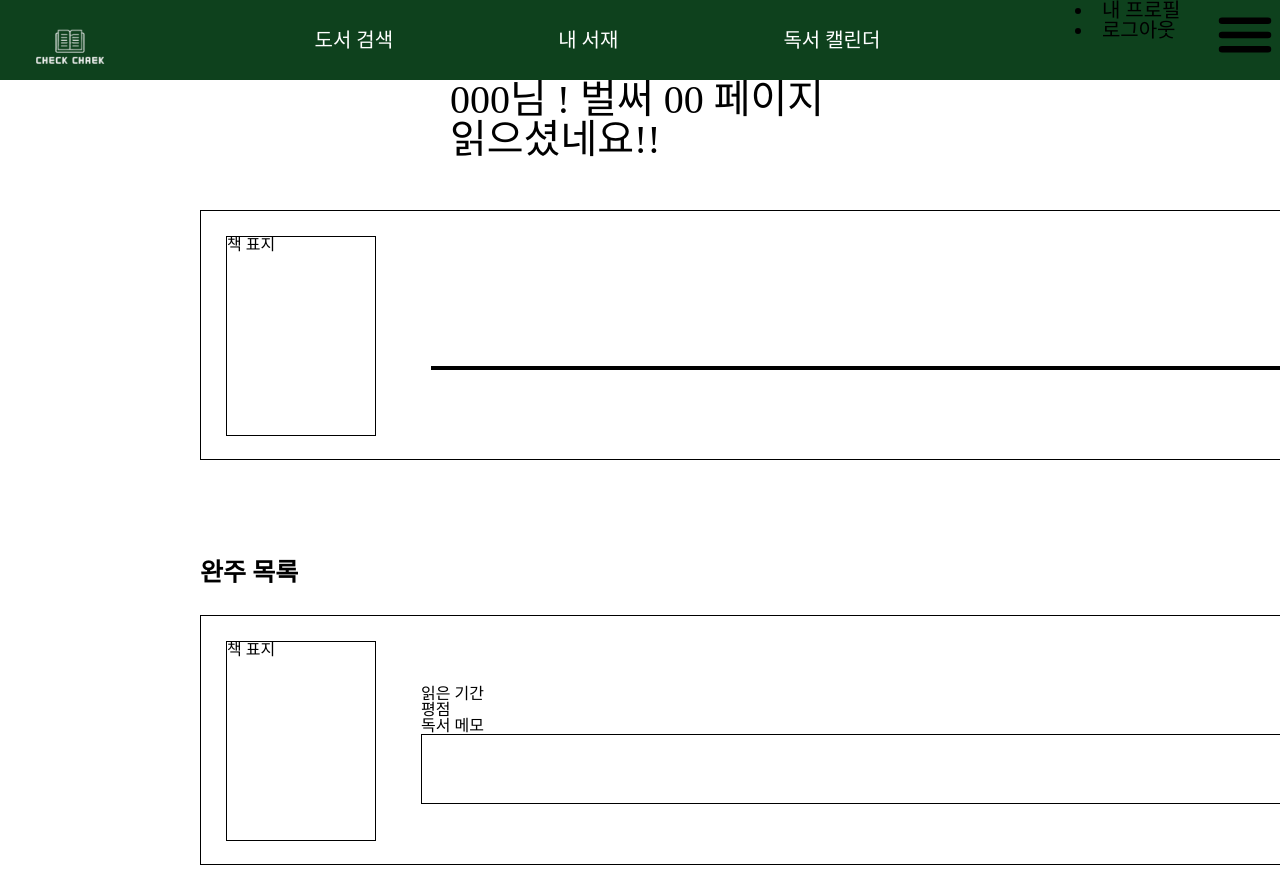
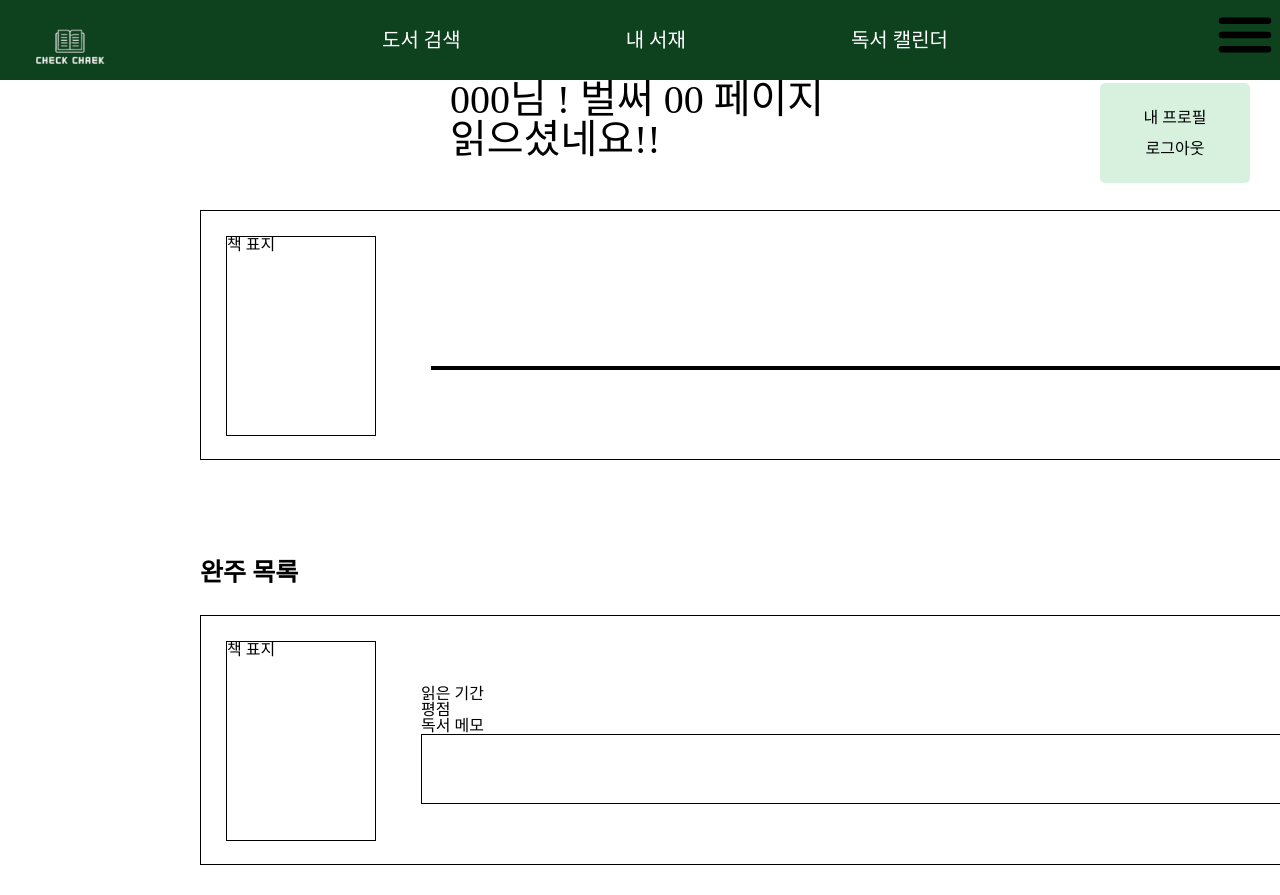
Before and after one commit to Dello96/letitCO, a React (Create React App) app: page / in a window 1280 px wide. Both pictures are taken after a click on the icon 1244 px from the left and 35 px from the top of the page. Shown: the top 895 px of the page. Built offline with nearby package versions, Linux system fonts and the light colour scheme.

Commit message:
Nav.tsx modal 기능까지 구현, css 수정 필요, 프로필 연결필요

```diff
--- a/package.json
+++ b/package.json
@@ -20,6 +20,7 @@
     "@types/node": "^16.7.13",
     "@types/react": "^18.0.0",
     "@types/react-dom": "^18.0.0",
+    "@types/react-modal": "^3.16.3",
     "antd": "^5.12.5",
     "axios": "^1.6.2",
     "http-proxy-middleware": "^2.0.6",
@@ -28,6 +29,7 @@
     "react-dom": "^18.2.0",
     "react-hook-form": "^7.49.2",
     "react-icons": "^4.12.0",
+    "react-modal": "^3.16.1",
     "react-query": "^3.39.3",
     "react-redux": "^9.0.4",
     "react-router-dom": "^6.21.1",
--- a/src/components/Loading.tsx
+++ b/src/components/Loading.tsx
@@ -15,7 +15,7 @@ const StBackground = styled.div`
   height: 100vh;
   top: 0;
   left: 0;
-  background: #ffffffb7;
+  background: transparent;
   z-index: 999;
   display: flex;
   flex-direction: column;
--- /dev/null
+++ b/src/components/ModalBackgound.tsx
@@ -0,0 +1,18 @@
+import React from 'react';
+import ModalBox from './ModalBox';
+import styled from 'styled-components';
+
+function ModalBackgound() {
+  return (
+    <StBackGround>
+      <ModalBox />
+    </StBackGround>
+  );
+}
+
+const StBackGround = styled.div`
+  width: 100%;
+  height: 100%;
+  background-color: transparent;
+`;
+export default ModalBackgound;
--- /dev/null
+++ b/src/components/ModalBox.tsx
@@ -0,0 +1,44 @@
+import React from 'react';
+import { useNavigate } from 'react-router-dom';
+import styled from 'styled-components';
+import { supabase } from '../supabaseClient';
+
+// type props ={
+//     setModalToggle :React.Dispatch<React.SetStateAction<boolean>>
+// }
+
+function ModalBox() {
+  const navigate = useNavigate();
+
+  const signOutHandler = async () => {
+    const { error } = await supabase.auth.signOut();
+    console.log(error);
+    navigate('/login');
+    alert('로그아웃 되었습니다.');
+    // console.log()
+  };
+  return (
+    <StModal>
+      <div onClick={() => navigate('')}>내 프로필</div>
+      <div onClick={signOutHandler}>로그아웃</div>
+    </StModal>
+  );
+}
+const StModal = styled.div`
+  width: 150px;
+  height: 100px;
+  background-color: #d8f1df;
+
+  position: absolute;
+  top: 80px;
+  right: 30px;
+  display: flex;
+  flex-direction: column;
+  justify-content: center;
+  align-items: center;
+  border-radius: 5px;
+  gap: 15px;
+  margin-top: 3px;
+`;
+
+export default ModalBox;
--- a/src/components/Nav/index.tsx
+++ b/src/components/Nav/index.tsx
@@ -1,15 +1,19 @@
 import React, { useState } from 'react';
 import { useNavigate } from 'react-router-dom';
 import { IoMenu } from 'react-icons/io5';
-import { StLogo, StNavMenu, StNavMenuNone, StNavbar, StTabList, StTabListItem } from './style';
+import { StLogo, StNavbar, StTabList, StTabListItem } from './style';
 import logoWhite from '../../assets/logo.white.png';
+import ModalBackgound from '../ModalBackgound';
+// import ReactModal from 'react-modal';
+// import { StCustomModal } from './style';
 function Nav() {
   const navigate = useNavigate();
-  const [toggle, setToggle] = useState(false);
+  const [toggle, setToggle] = useState<boolean>(false);
   const onclickToggleHandler = () => {
     setToggle(!toggle);
   };
   return (
+    <>
       <StNavbar>
         <StLogo src={`${logoWhite}`} onClick={() => navigate('/')} />
         <StTabList>
@@ -17,18 +21,24 @@ function Nav() {
           <StTabListItem onClick={() => navigate('/bookshelf')}>내 서재</StTabListItem>
           <StTabListItem onClick={() => navigate('/calendar')}>독서 캘린더</StTabListItem>
         </StTabList>
-      <StNavMenu>
-        <li>내 프로필</li>
-        <li>로그아웃</li>
-      </StNavMenu>
-      {toggle ? (
+
+        {/* {toggle ? (
         <StNavMenuNone>
-          <li>내 프로필</li>
-          <li>로그아웃</li>
+          <div>내 프로필</div>
+          <div>로그아웃</div>
         </StNavMenuNone>
-      ) : null}
+      ) : null} */}
+
+        {/* <ReactModal
+      isOpen={onclickToggleHandler}
+      onRequestClose={onclickToggleHandler}
+      style={StCustomModal}
+      shouldCloseOnOverlayClick={true}
+      ></ReactModal> */}
         <IoMenu size={70} onClick={onclickToggleHandler} />
       </StNavbar>
+      <div>{toggle && <ModalBackgound />}</div>
+    </>
   );
 }
 
--- a/src/components/Nav/style.ts
+++ b/src/components/Nav/style.ts
@@ -1,3 +1,4 @@
+import ReactModal from 'react-modal';
 import styled from 'styled-components';
 
 export const StNavbar = styled.nav`
@@ -29,22 +30,28 @@ export const StTabListItem = styled.li`
   cursor: pointer;
 `;
 export const StNavMenuNone = styled.div`
-  display: none;
-  @media screen and (max-width: 200) {
-    display: flex;
-    flex-direction: column;
-    list-style: none;
-    align-items: center;
-    width: 80%;
-    padding-bottom: 10px;
-    gap: 5px;
-    li {
-      width: 100%;
-      text-align: center;
-    }
-    li:hover {
-    }
-  }
+  display: flex;
+  flex-direction: column;
 `;
 
-export const StNavMenu = styled.div``;
+export const StCustomModal: ReactModal.Styles = {
+  overlay: {
+    backgroundColor: 'transparent',
+    width: '100%',
+    height: '100%',
+    zIndex: '10',
+    position: 'fixed',
+    top: '0',
+    left: '0'
+  },
+  content: {
+    width: '200px',
+    height: '130px',
+    zIndex: '150',
+    position: 'absolute',
+    top: '70px',
+    left: '100%',
+    borderRadius: '3px',
+    justifyContent: 'center'
+  }
+};
--- a/src/shared/Router.tsx
+++ b/src/shared/Router.tsx
@@ -27,6 +27,7 @@ const Router = () => {
       dispatch(setUser(userData));
     }
   }, [userData, dispatch]);
+  console.log('커런드 유저다', currentUser);
   return (
     <BrowserRouter>
       <Routes>
@@ -40,7 +41,6 @@ const Router = () => {
               <Route path="/calendar" element={<Calendar />} />
               <Route path="/detail/:id" element={<Detail />} />
               <Route path="*" element={<Navigate to="/" replace />} />
-              <Route path="/login" element={<Login />} />
             </Route>
           </>
         ) : (
```
Also changed, not shown: 1 other file (tests, documents, lock files or other folders). Lines whose indentation alone changed are shown as unchanged.
